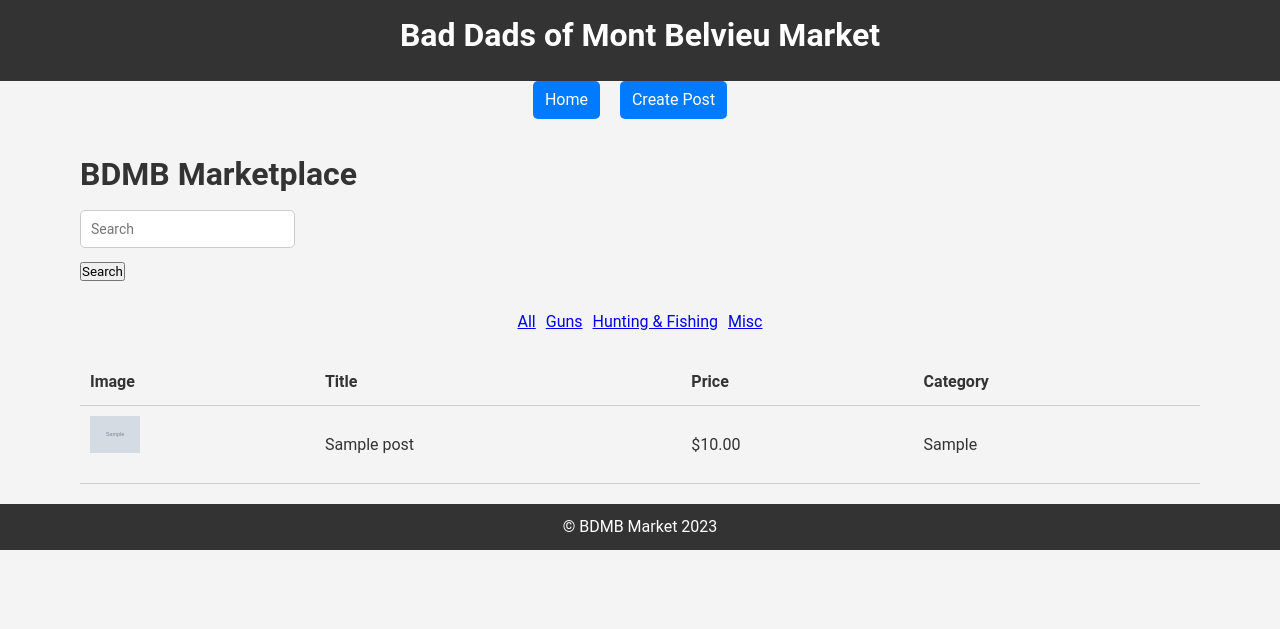
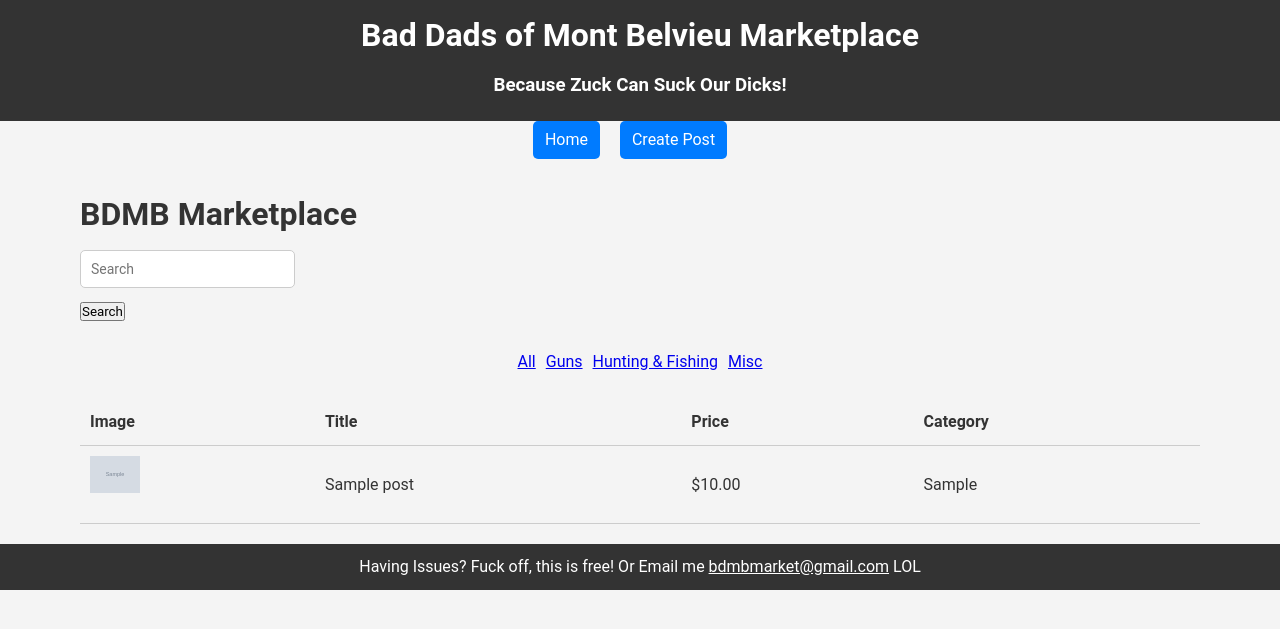
Before and after one commit to cnichols1734/C2C_Market, a Flask app: page / in a window 1280 px wide. Shown: the top 629 px of the page. Run offline with Flask 3, Linux system fonts and the light colour scheme; tables that the repository leaves empty hold one stand-in row (values such as "Sample post"); grey boxes marked "Sample" are stand-in pictures.

Commit message:
Many updates

```diff
--- a/static/styles.css
+++ b/static/styles.css
@@ -213,3 +213,7 @@ footer {
   width: 50px;
   height: auto;
 }
+.subtitle {
+  color: white;
+  text-align: center;
+}
--- a/templates/base.html
+++ b/templates/base.html
@@ -8,7 +8,8 @@
 </head>
 <body>
   <header>
-    <h1>Bad Dads of Mont Belvieu Market</h1>
+    <h1>Bad Dads of Mont Belvieu Marketplace</h1>
+      <h3 class="subtitle">Because Zuck Can Suck Our Dicks!</h3>
   </header>
   <nav>
     <ul>
@@ -21,7 +22,7 @@
     {% endblock %}
   </main>
   <footer>
-    &copy; BDMB Market 2023
-  </footer>
+    Having Issues? Fuck off, this is free! Or Email me <a href="mailto:bdmbmarket@gmail.com" style="color:white;">bdmbmarket@gmail.com</a> LOL
+</footer>
 </body>
 </html>
```
